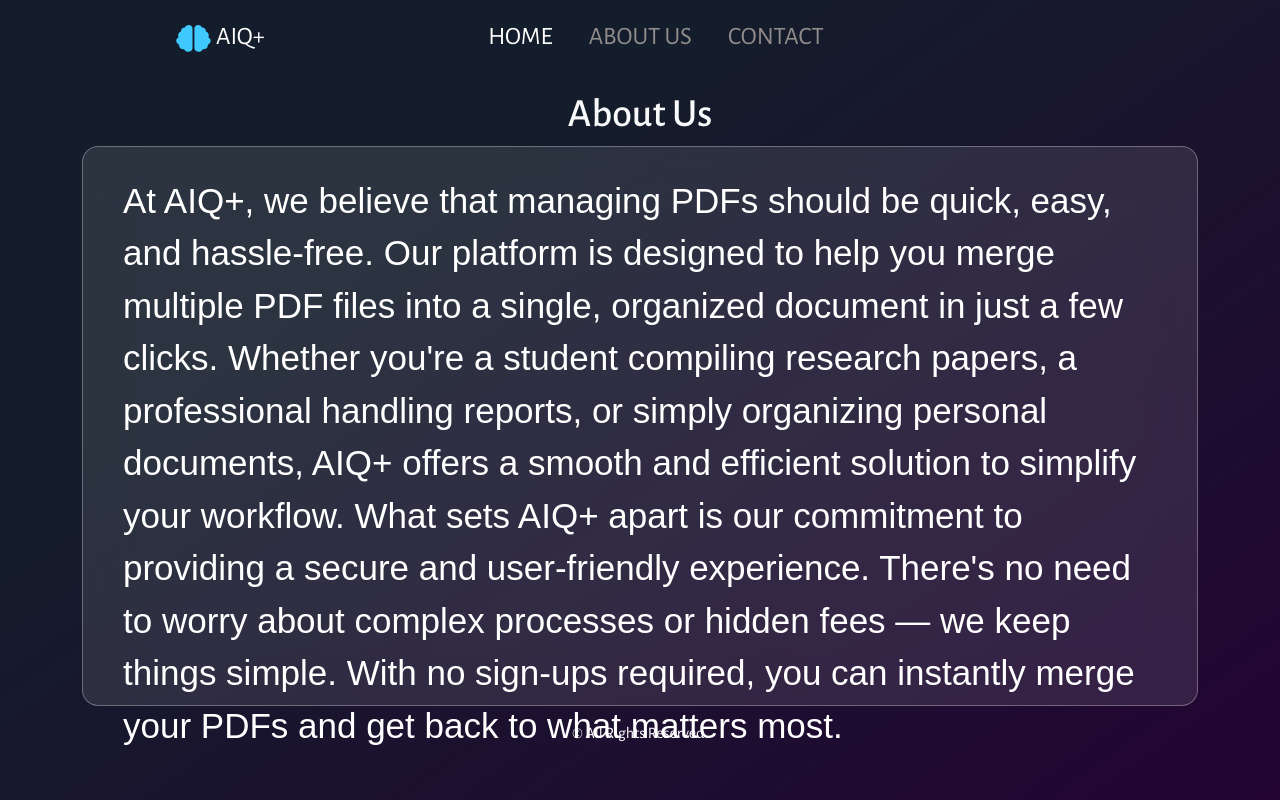
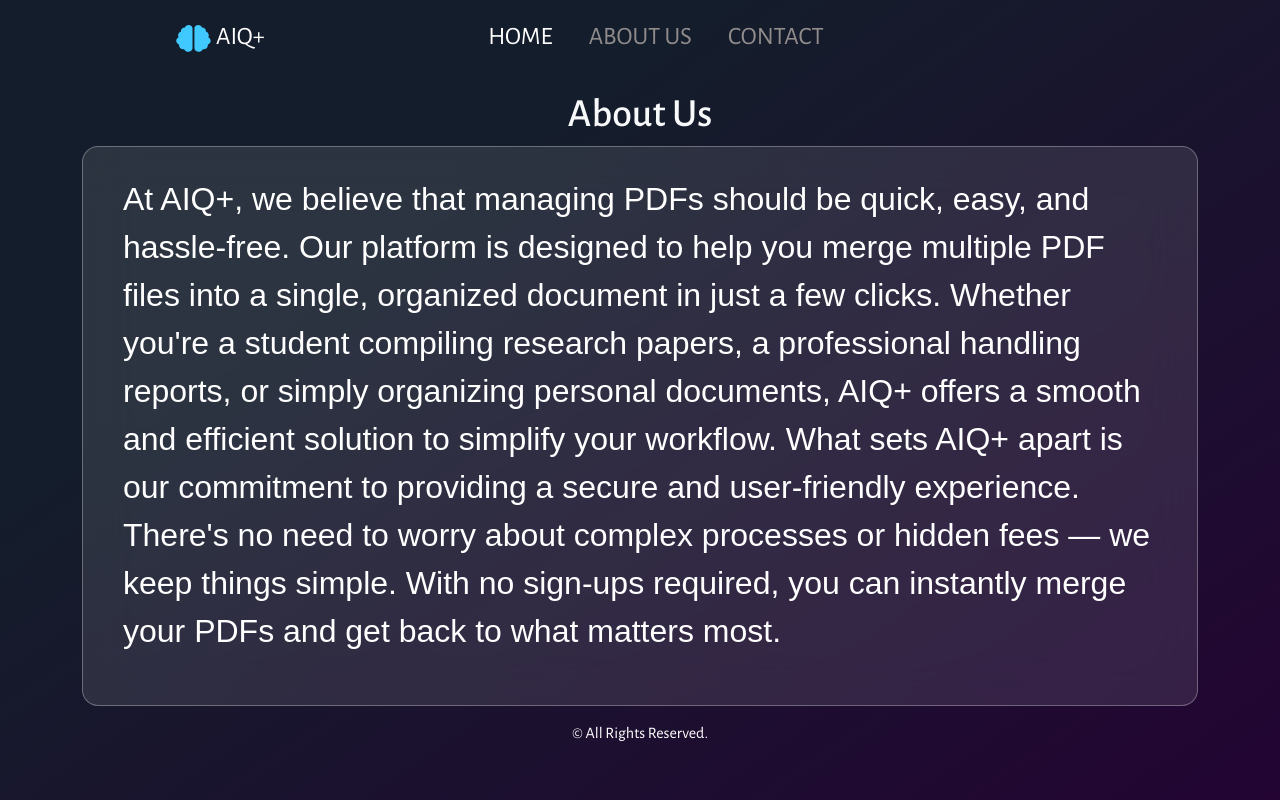
Before and after one commit to Chitransh2309/PDFGenie, a React (Create React App) app: page /aboutus in a window 1280 px wide. Built offline with nearby package versions, Linux system fonts and the light colour scheme.

Commit message:
frontend changes

```diff
--- a/src/index.css
+++ b/src/index.css
@@ -71,7 +71,7 @@ nav ul li a:hover {
 }
 
 .container .box div p {
-  font-size: 35px;
+  font-size: 32px;
 }
 
 .container .box:hover {
```
